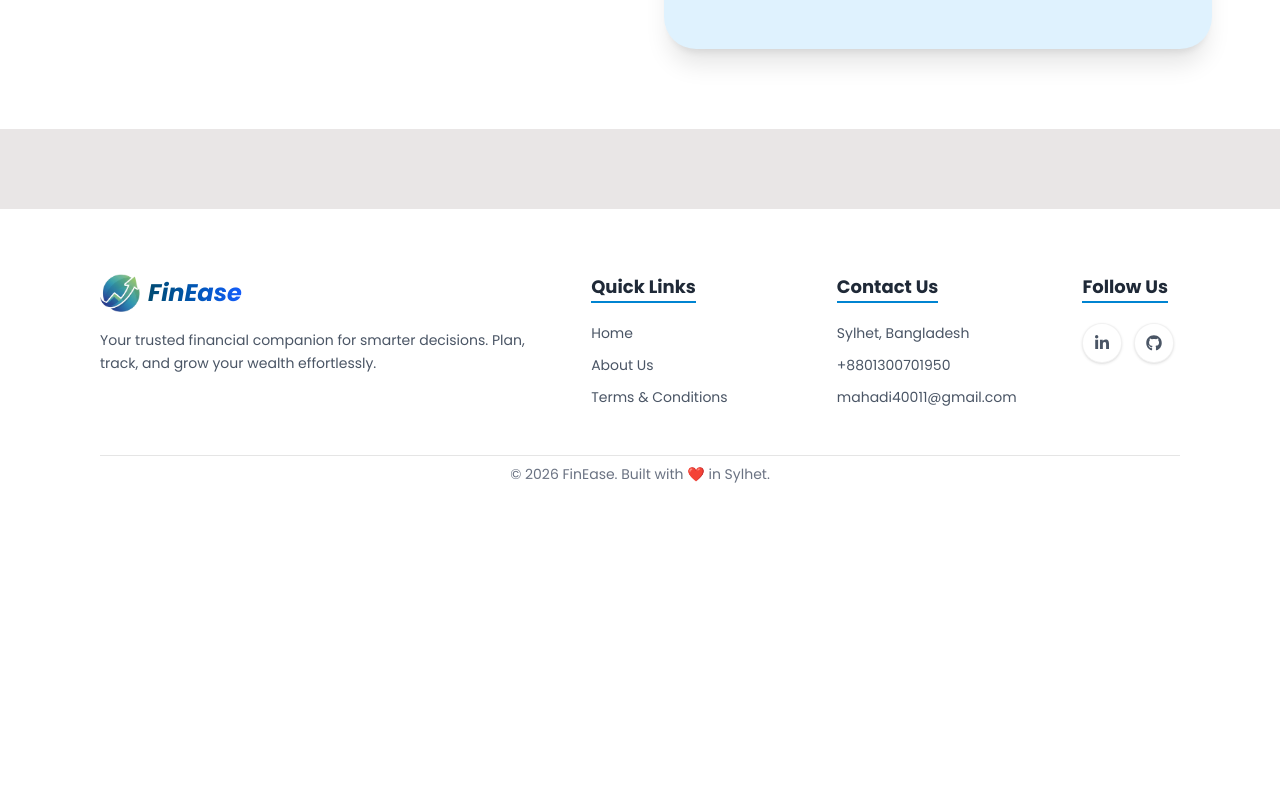
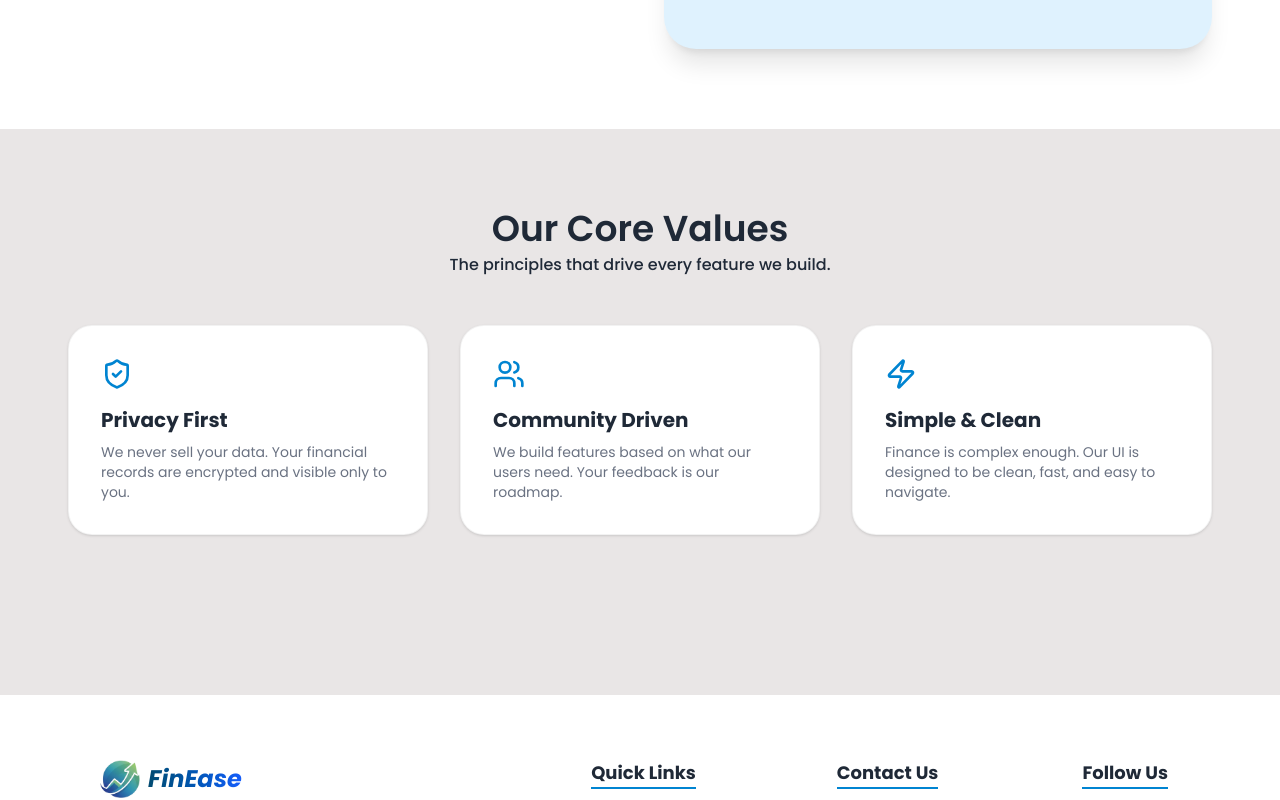
Before and after one commit to mahadi40011/FinEase-Client-Side, a React (Vite) app: page /about-us in a window 1280 px wide. Shown: the part 844-1644 px from the top of the page. Before the commit the page ends 1348 px from the top, so only its background shows below. Built offline with nearby package versions, Linux system fonts and the light colour scheme; no server answers.

Commit message:
Careate CoreValues section

```diff
--- /dev/null
+++ b/src/components/AboutUs/CoreValues.jsx
@@ -0,0 +1,44 @@
+import React from "react";
+import Heading from "../Shared/Heading/Heading";
+import { ShieldCheck, Users, Zap } from "lucide-react";
+
+const CoreValues = () => {
+  return (
+    <section className="container px-4 py-20 ">
+      <div className="responsive-container">
+        <Heading
+          title="Our Core Values"
+          subtitle="The principles that drive every feature we build."
+        />
+
+        <div className="grid grid-cols-1 md:grid-cols-3 gap-8 mt-12">
+          <ValueCard
+            icon={<ShieldCheck size={32} />}
+            title="Privacy First"
+            desc="We never sell your data. Your financial records are encrypted and visible only to you."
+          />
+          <ValueCard
+            icon={<Users size={32} />}
+            title="Community Driven"
+            desc="We build features based on what our users need. Your feedback is our roadmap."
+          />
+          <ValueCard
+            icon={<Zap size={32} />}
+            title="Simple & Clean"
+            desc="Finance is complex enough. Our UI is designed to be clean, fast, and easy to navigate."
+          />
+        </div>
+      </div>
+    </section>
+  );
+};
+
+const ValueCard = ({ icon, title, desc }) => (
+  <div className="bg-app-200 dark:bg-gray-800 p-8 rounded-3xl shadow-sm hover:scale-105 transition-transform duration-300 border border-black/5">
+    <div className="text-sky-600 mb-4">{icon}</div>
+    <h3 className="text-xl font-bold mb-2">{title}</h3>
+    <p className="text-gray-500 dark:text-gray-400 text-sm">{desc}</p>
+  </div>
+);
+
+export default CoreValues;
--- a/src/pages/AboutUs/AboutUs.jsx
+++ b/src/pages/AboutUs/AboutUs.jsx
@@ -1,7 +1,9 @@
 import React from "react";
 import Heading from "../../components/Shared/Heading/Heading";
+import { Target, Users, ShieldCheck, Zap, Heart, Award } from "lucide-react";
 import HeroSection from "../../components/AboutUs/HeroSection";
 import OurMission from "../../components/AboutUs/OurMission";
+import CoreValues from "../../components/AboutUs/CoreValues";
 
 const AboutUs = () => {
   return (
@@ -9,6 +11,8 @@ const AboutUs = () => {
       <HeroSection />
 
       <OurMission />
+
+      <CoreValues />
     </div>
   );
 };
```
